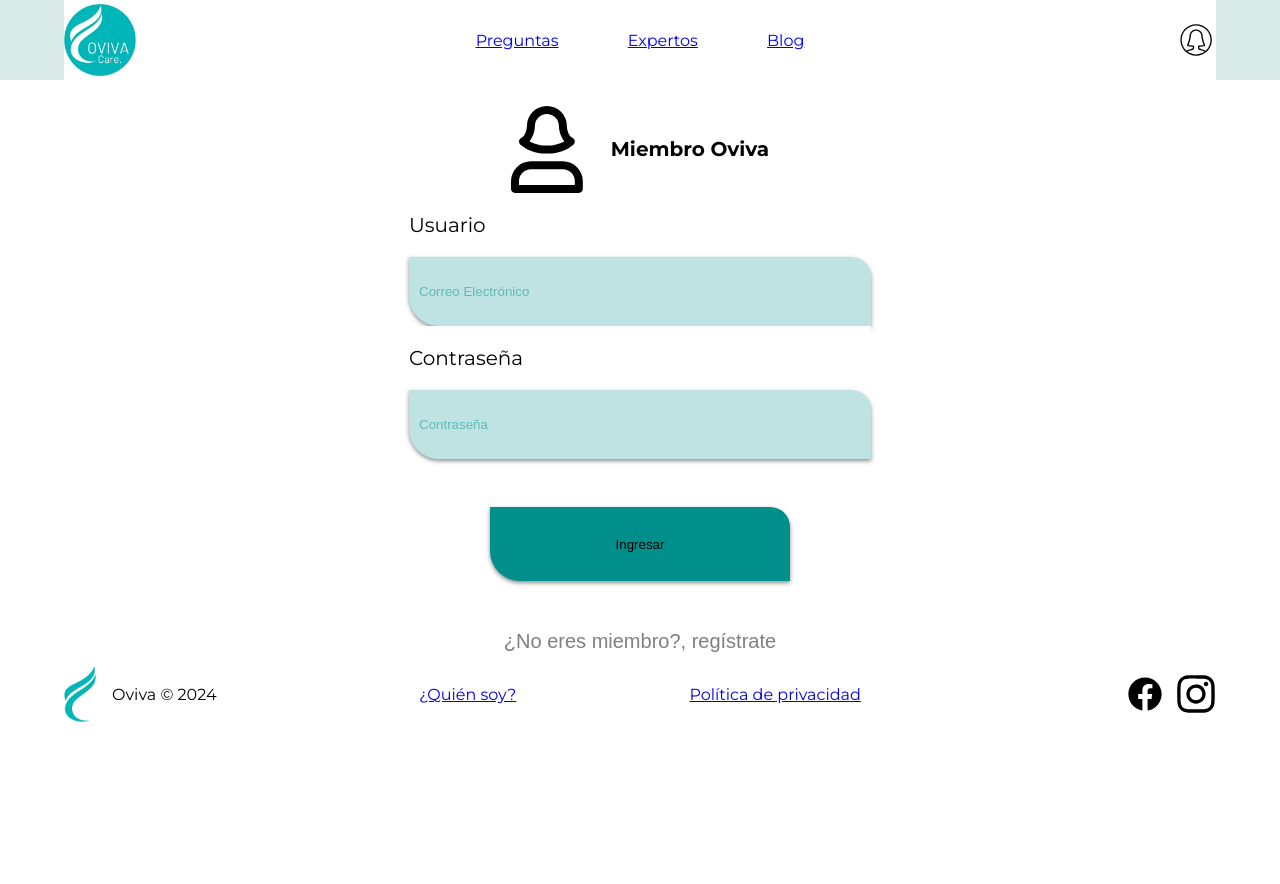
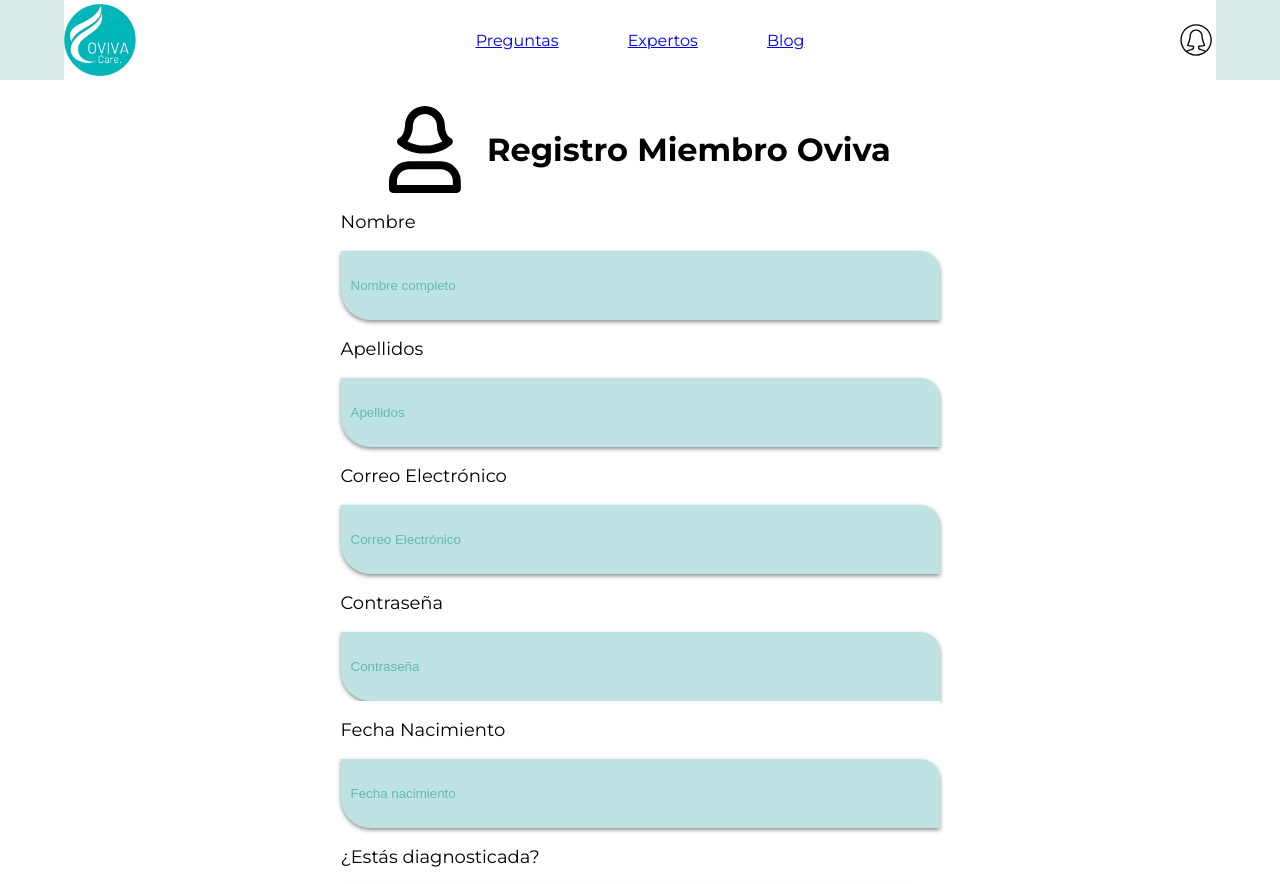
Before and after one commit to angylearns/oviva_care, a React (Vite) app in the folder HolisticFront/: page / in a window 1280 px wide. Shown: the top 884 px of the page. Before the commit the page ends 800 px from the top, so only its background shows below. Built offline with nearby package versions, Linux system fonts and the light colour scheme.

Commit message:
add birthdate conversion

```diff
--- a/HolisticFront/src/App.jsx
+++ b/HolisticFront/src/App.jsx
@@ -12,8 +12,8 @@ function App() {
   return (
     <>
       <Navbar />
-      {/* <Register /> */}
-      <Login_user />
+      <Register />
+      {/* <Login_user /> */}
       {/* <Recipe/> */}
       <Footer />
     </>
--- a/HolisticFront/src/components/register/Register.jsx
+++ b/HolisticFront/src/components/register/Register.jsx
@@ -7,7 +7,7 @@ import { handleRegister } from "../../handlers/registerHandle";
 
 function Register() {
     // maneja el estado del formulario, la validación y el envío del formulario.
-    const { register, handleSubmit, reset, formState: { errors } } = useForm();
+    const { register, handleSubmit, reset, setValue, formState: { errors } } = useForm();
     const [errorMessage, setErrorMessage] = useState(""); // Estado para almacenar el mensaje de error
 
     const [showAlert, setShowAlert] = useState(false);
@@ -29,6 +29,13 @@ function Register() {
     //Verifica que se está conectando con loginhandle (una vez que rellene los datos de loginhandle, verifica que los datos se conectan )
     const onSubmit = data => {
         console.log('jsx ' + JSON.stringify(data));
+          // Convertir la fecha ingresada por el usuario al formato YYYY-MM-DD
+          if (data.birth_date) {
+            const birthDateParts = data.birth_date.split('-');
+            const convertedBirthDate = `${birthDateParts[2]}-${birthDateParts[1]}-${birthDateParts[0]}`;
+            data.birth_date = convertedBirthDate;
+        }
+
         handleRegister(data, handleError, setShowAlert, setSuccessMessage)
 
             .then(() => {
@@ -148,13 +155,18 @@ function Register() {
                         {...register("birth_date", {
                             required: "Este campo es requerido",
                             pattern: {
-                                value: /^\d{4}-\d{2}-\d{2}$/,
-                                message: "Formato de fecha no válido. Utilice el formato AAAA-MM-DD."
+                                value: /^\d{2}-\d{2}-\d{4}$/, // Permitir el formato DD-MM-YYYY
+                                message: "Formato de fecha no válido. Utilice el formato DD-MM-YYYY."
                             }
                         })}
+                        onChange={(e) => {
+                            // Guardar la fecha ingresada por el usuario en el estado local
+                            setValue("birth_date", e.target.value);
+                        }}
                         placeholder="Fecha nacimiento"
                     />
                     {errors.birth_date && <p>{errors.birth_date.message}</p>}
+
 
                     <p className="text-regdiagnose">¿Estás diagnosticada?</p>
                     <select
```
